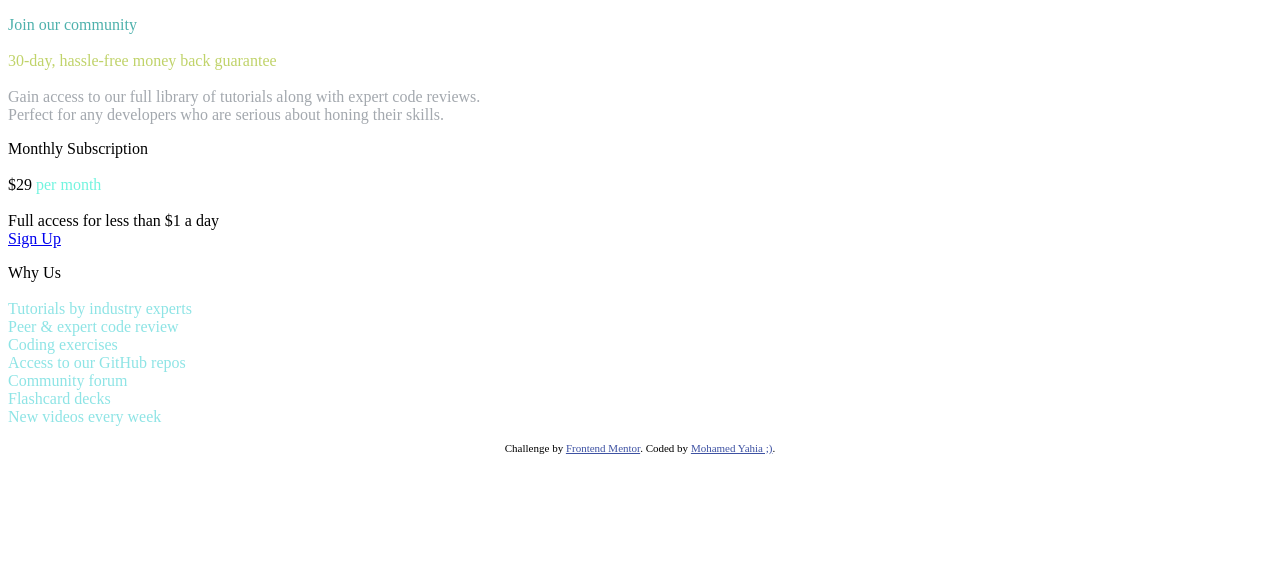
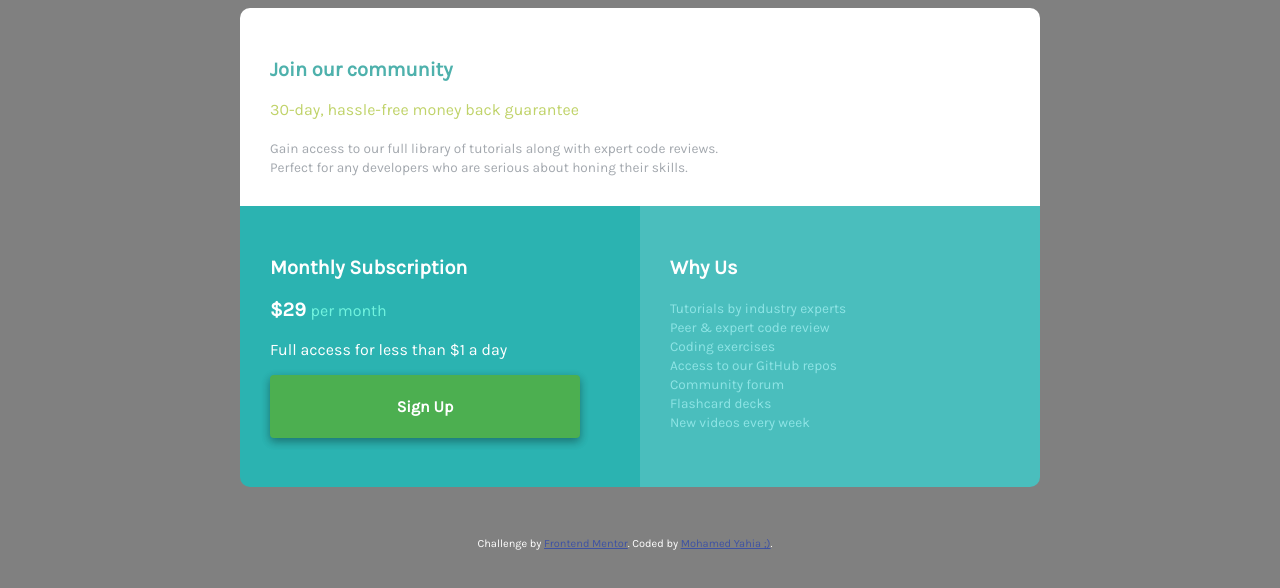
Before and after one commit to mohamdsalem401/single-grid-component, a plain HTML site: page index.html in a window 1280 px wide. Drawn offline with Linux system fonts and the light colour scheme; the site is published under a folder, as on GitHub Pages, so addresses that start at the root find nothing.

Commit message:
fixed css directory error

```diff
--- a/index.html
+++ b/index.html
@@ -7,7 +7,7 @@
   <link rel="preconnect" href="https://fonts.gstatic.com">
 <link href="https://fonts.googleapis.com/css2?family=Karla&display=swap" rel="stylesheet">
   <link rel="icon" type="image/png" sizes="32x32" href="./images/favicon-32x32.png">
-  <link rel="stylesheet" href="/stylesheets/master.css">
+  <link rel="stylesheet" href="stylesheets/master.css">
   <title>Frontend Mentor | Single Price Grid Component</title>
 
   <!-- Feel free to remove these styles or customise in your own stylesheet 👍 -->
```
